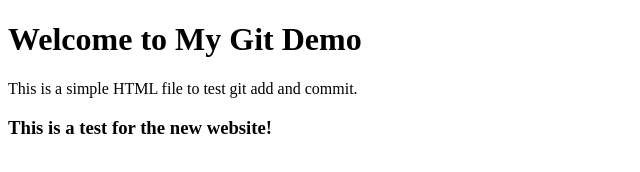
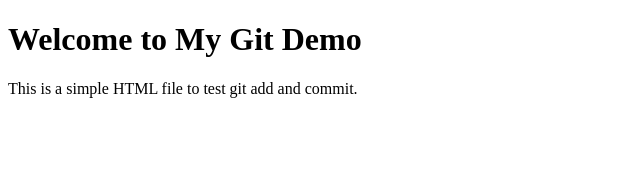
Before and after one commit to btkrausen/git-made-easy, a plain HTML site: page index.html in a window 1280 px wide. Shown: the whole page, without its empty margins (0-640 px from the left). Drawn offline with Linux system fonts and the light colour scheme.

Commit message:
updated for my changes

```diff
--- a/index.html
+++ b/index.html
@@ -3,10 +3,9 @@
 <head>
   <meta charset="UTF-8">
   <title>My Git Demo</title>
-</head>
-<body>
+</headd>
+<bodyy>
   <h1>Welcome to My Git Demo</h1>
   <p>This is a simple HTML file to test git add and commit.</p>
-  <h3>This is a test for the new website!</h3>
 </body>
 </html>
```
